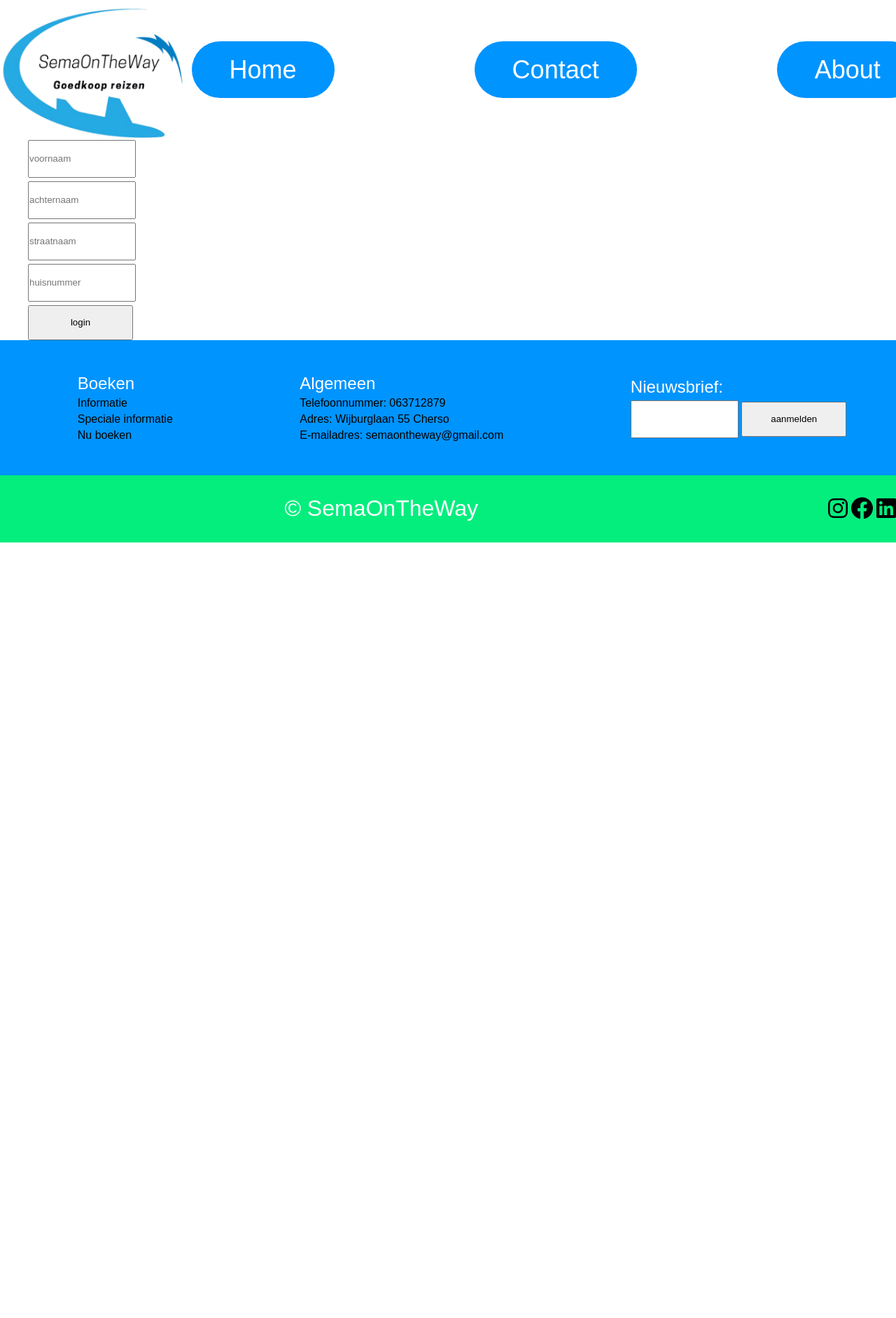
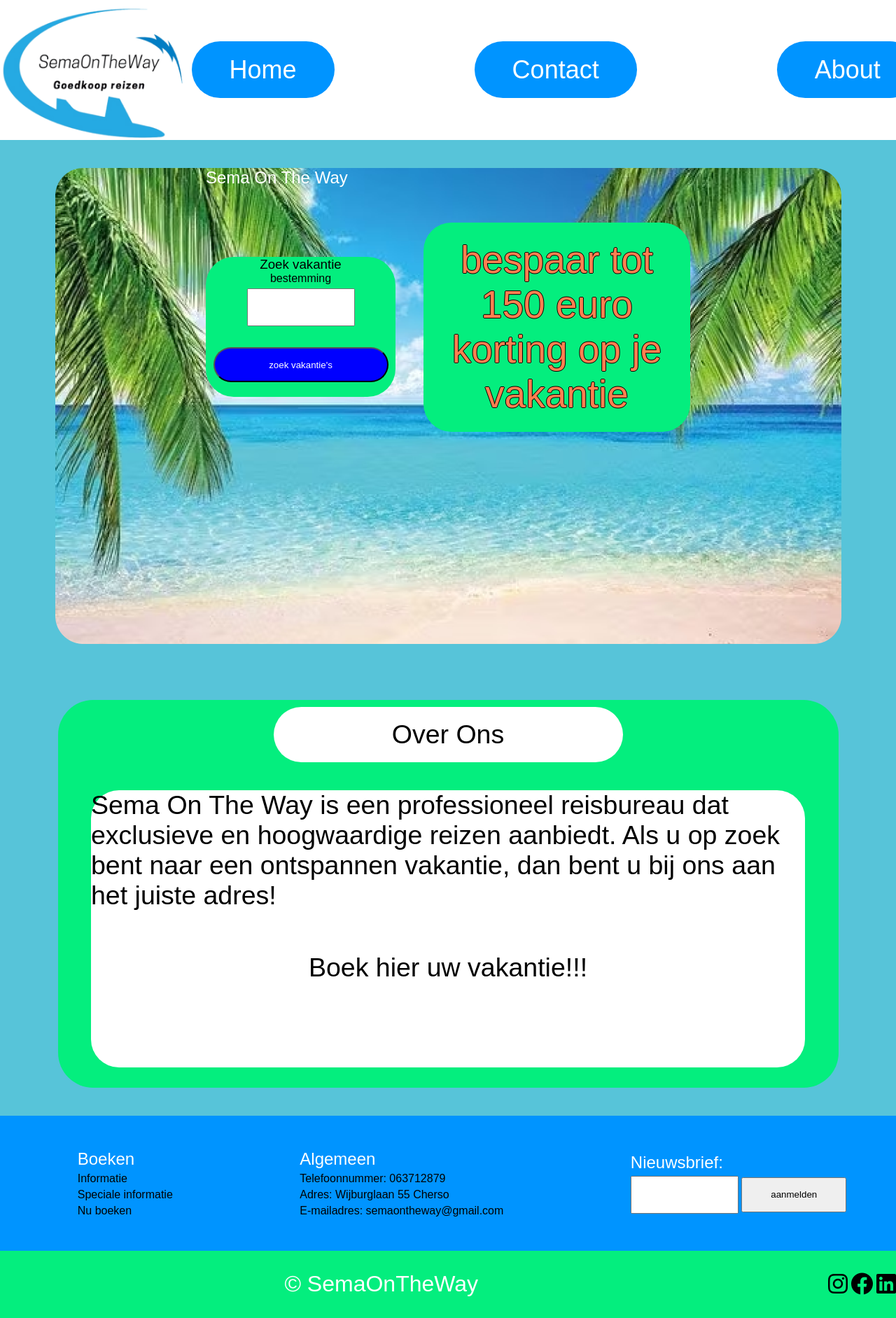
Before and after one commit to stijn1290/Semaontheway, a PHP site: page / in a window 1280 px wide. Shown: the whole page at 70% size. Before the commit the page ends 775 px from the top, so only its background shows below. Run offline with PHP 8.4, Linux system fonts and the light colour scheme; some web fonts are replaced.

Commit message:
aan de landingspagina zijn nu reizen toegevoegd

```diff
--- a/Header/header.html
+++ b/Header/header.html
@@ -14,7 +14,7 @@
             <img src="Header/Assets/Logo.png" alt="Logo" class="logo">
             <div class="header-right">
                 <div class="navbuttons">
-                    <a class="active" href="loginpage.php">Home</a>
+                    <a class="active" href="index.php">Home</a>
                 </div>
                 <div class="navbuttons">
                     <a href="contactpage.php">Contact</a>
--- a/assets/CSS/style.css
+++ b/assets/CSS/style.css
@@ -6,38 +6,40 @@
   font-style: normal;
   color: black;
 }
-
+body {
+  background-color: rgba(87, 196, 217, 1);
+}
 button,
 input {
   height: 50px;
   width: 150px;
 }
-
 .blauwedeel {
   height: 193px;
   width: 100vw;
-    background-color: #0094FF;
+  background-color: #0094ff;
   display: flex;
   flex-direction: row;
   align-items: center;
   justify-content: space-around;
 }
-
 .kolomfooter {
   display: flex;
   flex-direction: column;
   gap: 5px;
   margin-left: 40px;
 }
-
 #witteletters {
   color: white;
 }
-
+#oranjeletters {
+  color: coral;
+  text-shadow: -1px 0 black, 0 1px black, 1px 0 black, 0 -1px black;
+}
 .groenedeel {
   height: 96px;
   width: 100vw;
-    background-color: #04EE7E;
+  background-color: #04ee7e;
   display: flex;
   flex-direction: row;
   justify-content: flex-end;
@@ -45,3 +47,125 @@ input {
   margin-right: 20px;
   gap: 500px;
 }
+.vakantieafbeelding {
+  display: flex;
+  flex-direction: column;
+  position: relative;
+  align-items: center;
+  justify-content: flex-start;
+}
+.vakantiezoeken {
+  display: flex;
+  flex-direction: column;
+  align-items: center;
+  justify-content: center;
+  position: relative;
+  margin-top: 40px;
+  margin-bottom: 40px;
+}
+.elementsinafbeelding {
+  position: absolute;
+  display: flex;
+  flex-direction: column;
+  justify-content: center;
+}
+.groeneblokkenrij {
+  display: flex;
+  flex-direction: row;
+  justify-content: center;
+  align-items: center;
+  gap: 40px;
+  margin-top: 50px;
+}
+.zoekenblock {
+  display: flex;
+  flex-direction: column;
+  align-items: center;
+  height: 200px;
+  width: 271px;
+  background-color: #04ee7e;
+  border-radius: 40px;
+}
+.reclamekorting {
+  display: flex;
+  flex-direction: column;
+  align-items: center;
+  justify-content: center;
+  text-align: center;
+  height: 299px;
+  width: 381px;
+  background-color: #04ee7e;
+  border-radius: 40px;
+  font-size: 47px;
+}
+.formulierflex {
+  display: flex;
+  flex-direction: column;
+  justify-content: center;
+  align-items: center;
+  gap: 5px;
+}
+#boxstyle{
+    background-color: blue;
+    color: white;
+    height: 50px;
+    width: 250px;
+    margin-top: 25px;
+    transition: transform 0.3s;
+    border-radius: 25px;
+}
+#boxstyle:hover
+{
+    background-color: rgb(0, 83, 143);
+    transform: scale(1.2);
+}
+.overonsblok{
+    width: 1115px;
+    height: 554px;
+    background-color: #04ee7e;
+    border-radius: 50px;
+    display: flex;
+    flex-direction: column;
+    align-items: center;
+    gap: 40px;
+    font-size: 25px;
+}
+.overonstitel{
+    height: 79px;
+    width: 499px;
+    background-color: white;
+    border-radius: 40px;
+    margin-top: 10px;
+    display: flex;
+    flex-direction: row;
+    justify-content: center;
+    align-items: center;
+}
+.overonstekst{
+    height: 396px;
+    width: 1020px;
+    background-color: white;
+    border-radius: 40px;
+    display: flex;
+    flex-direction: column;
+    align-items: center;
+    gap: 60px;
+}
+.vakantie{
+  height: 365px;
+  width: 550px;
+  background-color: #04ee7e;
+  border-radius: 40px;
+  gap: 40px;
+  display: flex;
+  flex-direction: column;
+  align-items: center ;
+  justify-content: space-around;
+}
+.vakantieresultaten{
+  display: flex;
+  flex-direction: row;
+  flex-wrap: wrap;
+  justify-content: center;
+  gap: 40px;
+}
--- a/index.php
+++ b/index.php
@@ -2,7 +2,7 @@
 <html lang="en">
 
 <head>
-            <?php
+    <?php
         include('Header/header.html');
         ?>
     <meta charset="UTF-8">
@@ -11,32 +11,70 @@
     <link rel="preconnect" href="https://fonts.googleapis.com">
     <link rel="preconnect" href="https://fonts.gstatic.com" crossorigin>
     <link href="https://fonts.googleapis.com/css2?family=Poetsen+One&display=swap" rel="stylesheet">
+    <link rel="stylesheet" href="assets/css/style.css">
 </head>
 
 <body>
     <main>
-        <form action="" class="kolomfooter">
-            <input id="voornaam" type="text" placeholder="voornaam">
-            <input type="text" id="achternaam" placeholder="achternaam">
-            <input type="text" id="straatnaam" placeholder="straatnaam">
-            <input type="text" id="huisnummer" placeholder="huisnummer">
-            <button id="versturen" onclick="CheckField();">login</button>
-        </form>
-        <script>
-        function CheckField() {
-            var voornaam = document.getElementById("voornaam");
-            var achternaam = document.getElementById("achternaam");
-            var straatnaam = document.getElementById("straatnaam");
-            var huisnummer = document.getElementById("huisnummer");
-            if (voornaam.value === "" || achternaam.value === "" || straatnaam.value === "" || huisnummer.value === "") {
-                alert("Voer alstublieft iets in.");
-                if (isNaN(huisnummer.value)) {
-                    alert("Voer een getal in voor huisnummer.");
-                }
+        <section class="vakantiezoeken">
+            <div class="vakantieafbeelding">
+                <img src="Header/Assets/Rectangle4.png" alt="">
+                <div class="elementsinafbeelding">
+                    <h1 id="witteletters">Sema On The Way</h1>
+                    <nav class="groeneblokkenrij">
+                        <div class="zoekenblock">
+                            <h1>Zoek vakantie</h1>
+                            <form action="index.php" class="formulierflex" method="GET">
+                                <p>bestemming</p>
+                                <input type="text" name="eindbestemming">
+                                <input type="submit" value="zoek vakantie's" id="boxstyle">
+                            </form>
+                        </div>
+                        <div class="reclamekorting">
+                            <h1 id="oranjeletters">bespaar tot 150 euro korting op je vakantie</h1>
+                        </div>
+                    </nav>
+                </div>
+            </div>
+        </section>
+        <section class="vakantieresultaten">
+            <?php
+            if(isset( $_GET['eindbestemming'])){
+                        include ("functions/connection.php");
+                        $eindbestemming = "%" . $_GET['eindbestemming']. "%";
+                        $sql = "SELECT * FROM vluchten WHERE eindbestemming LIKE :eindbestemming ";
+                        $stmt = $conn->prepare($sql);
+                        $stmt->bindParam(':eindbestemming', $eindbestemming);
+                        $stmt->execute();
+                        $results = $stmt->fetchAll();
+                    if(count($results)>0)
+                    {
+                        foreach($results as $row)
+                        {
+                            ?>
+                         <div class="vakantie">
+                            <h1><?php echo $row["eindbestemming"]; ?> </h1>
+                            <h1><?php echo $row["prijs"]; ?> </h1>
+                            <h1> <?php echo $row["vliegmaatschappij"]; ?> </h1>
+                         </div>
+                        <?php
+                        }
+                    }
             }
-            return true;
-        }
-        </script>
+            ?>
+        </section>
+        <section class="vakantiezoeken">
+            <div class="overonsblok">
+                <div class="overonstitel">
+                    <h1>Over Ons</h1>
+                </div>
+                <div class="overonstekst">
+                    <h1>Sema On The Way is een professioneel reisbureau dat exclusieve en hoogwaardige reizen aanbiedt.
+                        Als u op zoek bent naar een ontspannen vakantie, dan bent u bij ons aan het juiste adres!</h1>
+                    <h1>Boek hier uw vakantie!!!</h1>
+                </div>
+            </div>
+        </section>
     </main>
     <footer>
         <?php
```
Also changed, not shown: functions/connection.php (added, +12 -0 lines). Lines whose indentation alone changed are shown as unchanged.
